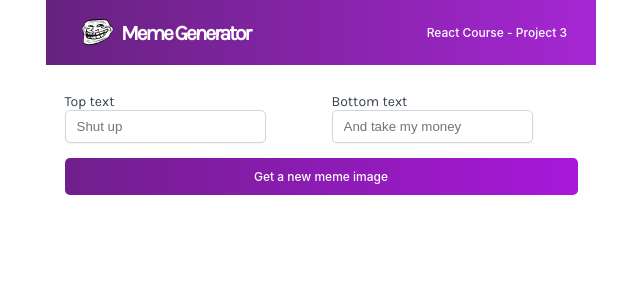
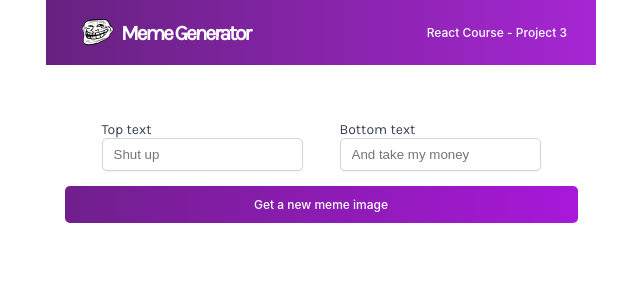
Before and after one commit to Masterchinedum/codespaces-react, a React (Vite) app: page / in a window 1280 px wide. Shown: the top 300 px of the page, without its empty margins (319-959 px from the left). Built offline with nearby package versions, Linux system fonts and the light colour scheme.

Commit message:
Update padding and justify-content in .text-field

```diff
--- a/src/App.css
+++ b/src/App.css
@@ -56,19 +56,18 @@
   }
   .text-field {
     display: flex;
-
+    padding: 28px 37px 0px;
+    justify-content: space-between;
   }
 
   .top-textcont {
     display: flex;
     flex-direction: column;
-    padding-right: 33px;
   }
 
   .bottom-textcont {
     display: flex;
     flex-direction: column;
-    padding-left: 33px;
   }
 
   .top-text-lab{
```
